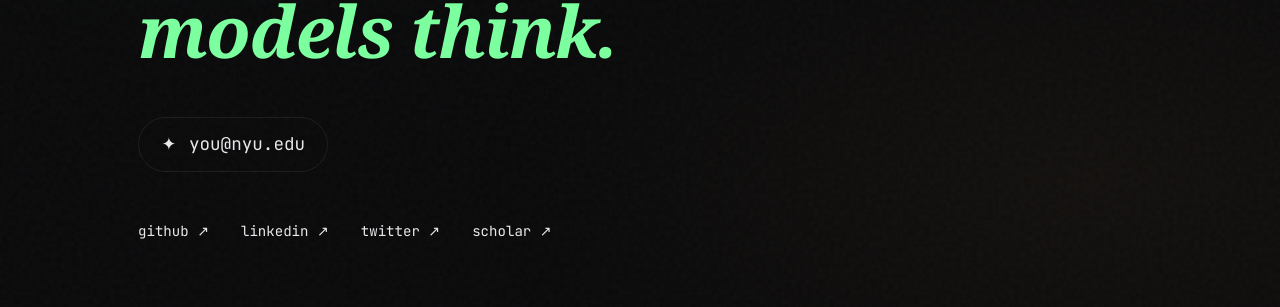
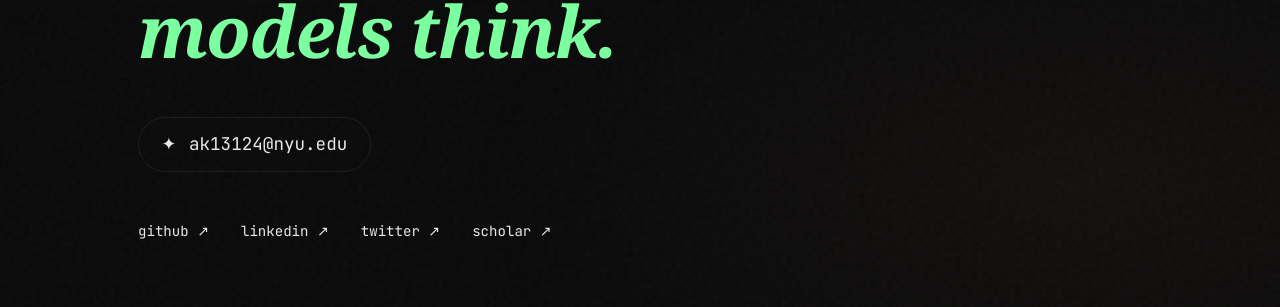
Before and after one commit to ayushkokande/ayushkokande.github.io, a Jekyll site: the page built from index.html, in a window 1280 px wide and 900 px high, scrolled down 1142 px. Shown: the part 492-799 px from the top of the window. Built offline with Jekyll 4.4.1, drawn with Linux system fonts in a browser that asks for light colours; some web fonts are replaced; part of the change alters nothing that is shown.

```diff
--- a/_config.yml
+++ b/_config.yml
@@ -1,29 +1,26 @@
 # Site settings — EDIT THESE
-title: "Your Name"
+title: "Ayush Kokande"
 tagline: "MS CS @ NYU Courant · ML/AI Research"
 description: "Machine learning research, mechanistic interpretability, LLM evaluations."
 author: "Your Name"
-email: "you@nyu.edu"
-url: "https://yourusername.github.io"
+email: "ak13124@nyu.edu"
+url: "https://ayushkokande.github.io"
 
 # Social links
-github_username: "yourusername"
-linkedin_username: "yourusername"
-twitter_username: "yourusername"
-google_scholar: ""  # full URL, optional
+github_username: "ayushkokande"
+linkedin_username: "ayushkokande2000"
+twitter_username: "AKokande"
+google_scholar: ""
 
-# Build settings
 markdown: kramdown
 highlighter: rouge
 permalink: /:title/
 
-# Collections
 collections:
   projects:
     output: true
     permalink: /projects/:path/
 
-# Exclude from build
 exclude:
   - README.md
   - Gemfile
```
